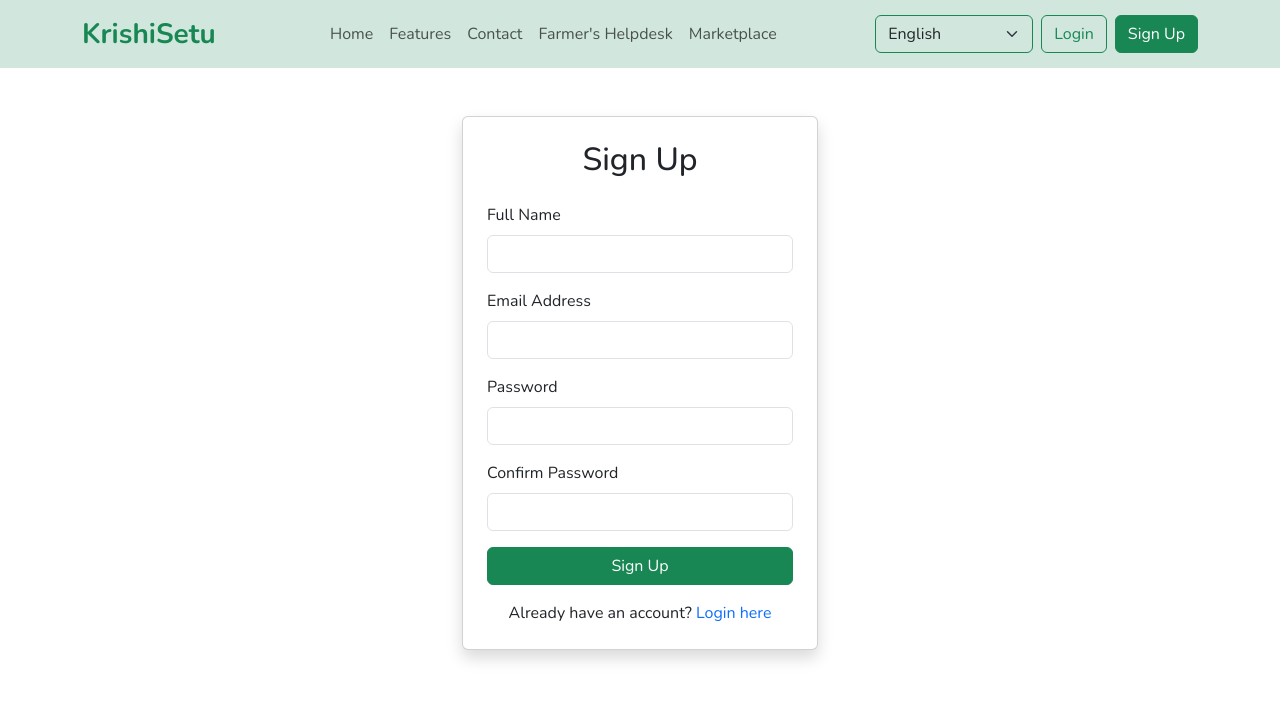
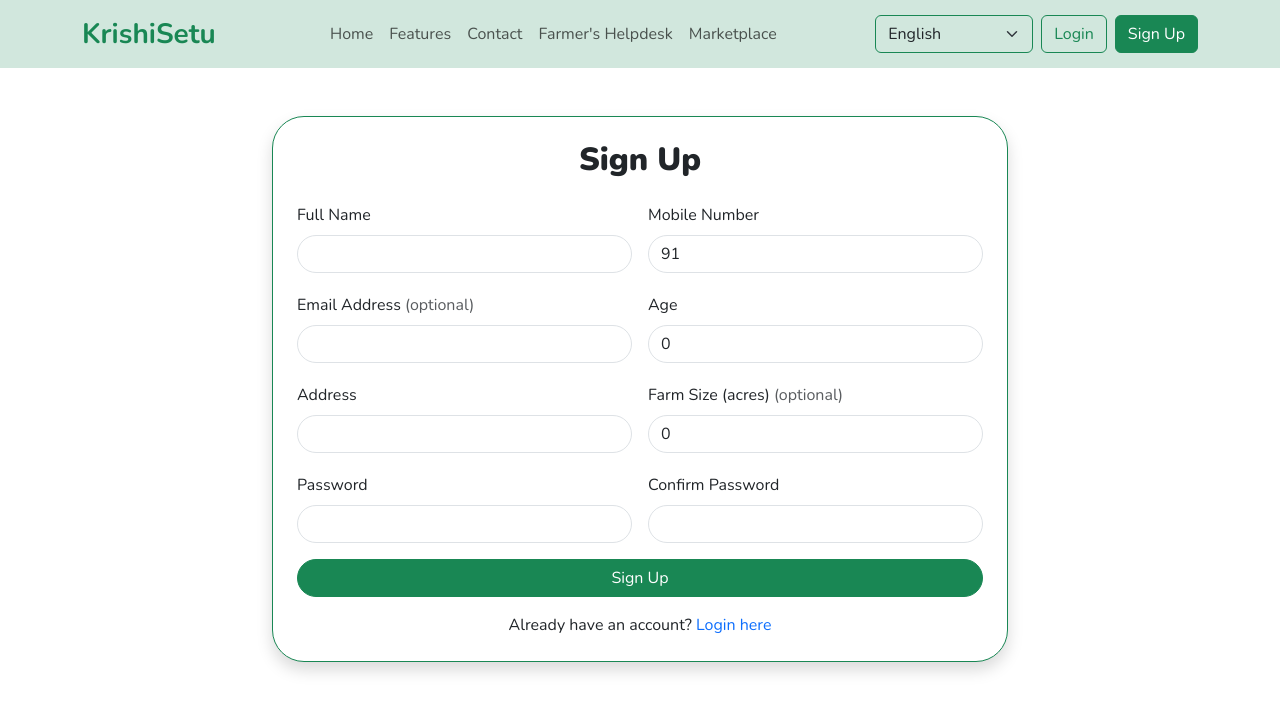
Before and after one commit to EdwinRodger/SIH, a React (Vite) app: page /signup in a window 1280 px wide. Shown: the top 712 px of the page. Built offline with nearby package versions, Linux system fonts and the light colour scheme; a web font is replaced by a local one.

Commit message:
Changed formatting and added new fields in login

```diff
--- a/src/locales/en/common.json
+++ b/src/locales/en/common.json
@@ -52,13 +52,20 @@
     "signup": {
       "title": "Sign Up",
       "name": "Full Name",
+      "number": "Mobile Number",
       "email": "Email Address",
+      "age": "Age",
+      "address": "Address",
+      "farmSize": "Farm Size (acres)",
       "password": "Password",
       "confirmPassword": "Confirm Password",
       "cta": "Sign Up",
       "haveAccount": "Already have an account?",
       "loginHere": "Login here"
     }
+  },
+  "common": {
+    "optional": "optional"
   },
   "footer": {
     "brand": "KrishiSetu",
--- a/src/locales/hi/common.json
+++ b/src/locales/hi/common.json
@@ -51,13 +51,20 @@
     "signup": {
       "title": "साइन अप",
       "name": "पूरा नाम",
+      "number": "मोबाइल नंबर",
       "email": "ईमेल पता",
+      "age": "आयु",
+      "address": "पता",
+      "farmSize": "खेती का आकार (एकड़)",
       "password": "पासवर्ड",
       "confirmPassword": "पासवर्ड की पुष्टि करें",
       "cta": "साइन अप",
       "haveAccount": "क्या आपका पहले से खाता है?",
       "loginHere": "यहाँ लॉगिन करें"
     }
+  },
+  "common": {
+    "optional": "वैकल्पिक"
   },
   "footer": {
     "brand": "फार्मकनेक्ट",
--- a/src/pages/Login.jsx
+++ b/src/pages/Login.jsx
@@ -38,9 +38,9 @@ function Login() {
             <div className="container mt-5">
                 <div className="row justify-content-center">
                     <div className="col-md-6 col-lg-4">
-                        <div className="card shadow rounded-5" style={{ border: '1px solid #000' }}>
+                        <div className="card shadow rounded-5 border border-success" style={{ border: '1px solid #000' }}>
                             <div className="card-body p-4">
-                                <h2 className="card-title text-center mb-4" style={{ fontWeight: 1000 }}>{t('auth.login.title')}</h2>
+                                <h2 className="card-title text-center mb-4" style={{ fontWeight: 900 }}>{t('auth.login.title')}</h2>
 
                                 <form onSubmit={handleSubmit}>
                                     <div className="mb-3">
--- a/src/pages/Signup.jsx
+++ b/src/pages/Signup.jsx
@@ -12,7 +12,11 @@ function Signup() {
     const { t } = useTranslation()
     const [formData, setFormData] = useState({
         name: '',
+        number: +91,
         email: '',
+        age: 0,
+        address: '',
+        farmSize: 0,
         password: '',
         confirmPassword: ''
     })
@@ -46,17 +50,18 @@ function Signup() {
 
             <div className="container mt-5">
                 <div className="row justify-content-center">
-                    <div className="col-md-6 col-lg-4">
-                        <div className="card shadow">
+                    <div className="col-md-6 col-lg-8">
+                        <div className="card shadow rounded-5 border border-success" style={{ border: '1px solid #000' }}>
                             <div className="card-body p-4">
-                                <h2 className="card-title text-center mb-4">{t('auth.signup.title')}</h2>
+                                <h2 className="card-title text-center mb-4" style={{ fontWeight: 900 }}>{t('auth.signup.title')}</h2>
 
 								<form onSubmit={handleSubmit}>
-                                    <div className="mb-3">
+									<div className="row g-3">
+										<div className="col-12 col-md-6">
 											<label htmlFor="name" className="form-label">{t('auth.signup.name')}</label>
 											<input
 												type="text"
-                                            className="form-control"
+												className="form-control rounded-5"
 												id="name"
 												name="name"
 												value={formData.name}
@@ -64,25 +69,78 @@ function Signup() {
 												required
 											/>
 										</div>
+										<div className="col-12 col-md-6">
+											<label htmlFor="number" className="form-label">{t('auth.signup.number')}</label>
+											<input
+												type="text"
+												className="form-control rounded-5"
+												id="number"
+												name="number"
+												value={formData.number}
+												onChange={handleChange}
+												required
+											/>
+										</div>
+									</div>
 
-                                    <div className="mb-3">
-                                        <label htmlFor="email" className="form-label">{t('auth.signup.email')}</label>
+									<div className="row g-3 mt-1">
+										<div className="col-12 col-md-6">
+											<label htmlFor="email" className="form-label">{t('auth.signup.email')} <span className="text-muted">({t('common.optional') || 'optional'})</span></label>
 											<input
 												type="email"
-                                            className="form-control"
+												className="form-control rounded-5"
 												id="email"
 												name="email"
 												value={formData.email}
 												onChange={handleChange}
+											/>
+										</div>
+										<div className="col-12 col-md-6">
+											<label htmlFor="age" className="form-label">{t('auth.signup.age')}</label>
+											<input
+												type="number"
+												className="form-control rounded-5"
+												id="age"
+												name="age"
+												value={formData.age}
+												onChange={handleChange}
 												required
 											/>
 										</div>
+									</div>
 
-                                    <div className="mb-3">
+									<div className="row g-3 mt-1">
+										<div className="col-12 col-md-6">
+											<label htmlFor="address" className="form-label">{t('auth.signup.address')}</label>
+											<input
+												type="text"
+												className="form-control rounded-5"
+												id="address"
+												name="address"
+												value={formData.address}
+												onChange={handleChange}
+												required
+											/>
+										</div>
+										<div className="col-12 col-md-6">
+											<label htmlFor="farmSize" className="form-label">{t('auth.signup.farmSize')} <span className="text-muted">({t('common.optional') || 'optional'})</span></label>
+											<input
+												type="number"
+												className="form-control rounded-5"
+												id="farmSize"
+												name="farmSize"
+												value={formData.farmSize}
+												onChange={handleChange}
+											/>
+										</div>
+									</div>
+
+									<div className="row g-3 mt-1">
+										<div className="col-12 col-md-6">
 											<label htmlFor="password" className="form-label">{t('auth.signup.password')}</label>
 											<input
 												type="password"
-                                            className="form-control"
+												className="form-control rounded-5"
 												id="password"
 												name="password"
 												value={formData.password}
@@ -90,12 +148,11 @@ function Signup() {
 												required
 											/>
 										</div>
-
-                                    <div className="mb-3">
+										<div className="col-12 col-md-6">
 											<label htmlFor="confirmPassword" className="form-label">{t('auth.signup.confirmPassword')}</label>
 											<input
 												type="password"
-                                            className="form-control"
+												className="form-control rounded-5"
 												id="confirmPassword"
 												name="confirmPassword"
 												value={formData.confirmPassword}
@@ -103,9 +160,10 @@ function Signup() {
 												required
 											/>
 										</div>
+									</div>
 
-                                    <div className="d-grid">
-                                        <button type="submit" className="btn btn-success">
+									<div className="d-grid mt-3">
+										<button type="submit" className="btn btn-success rounded-5">
 											{t('auth.signup.cta')}
 										</button>
 									</div>
```
Lines whose indentation alone changed are shown as unchanged.
